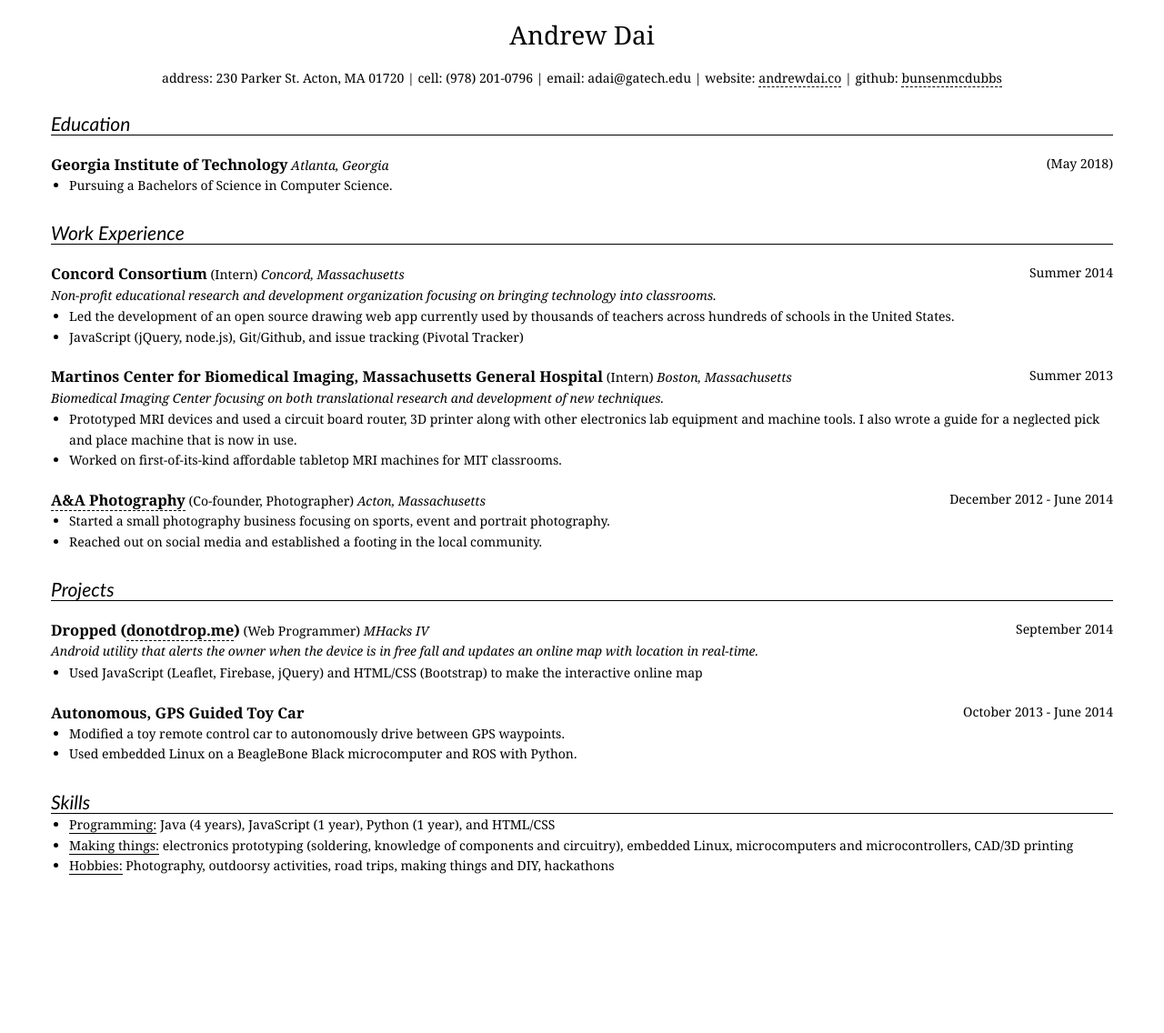
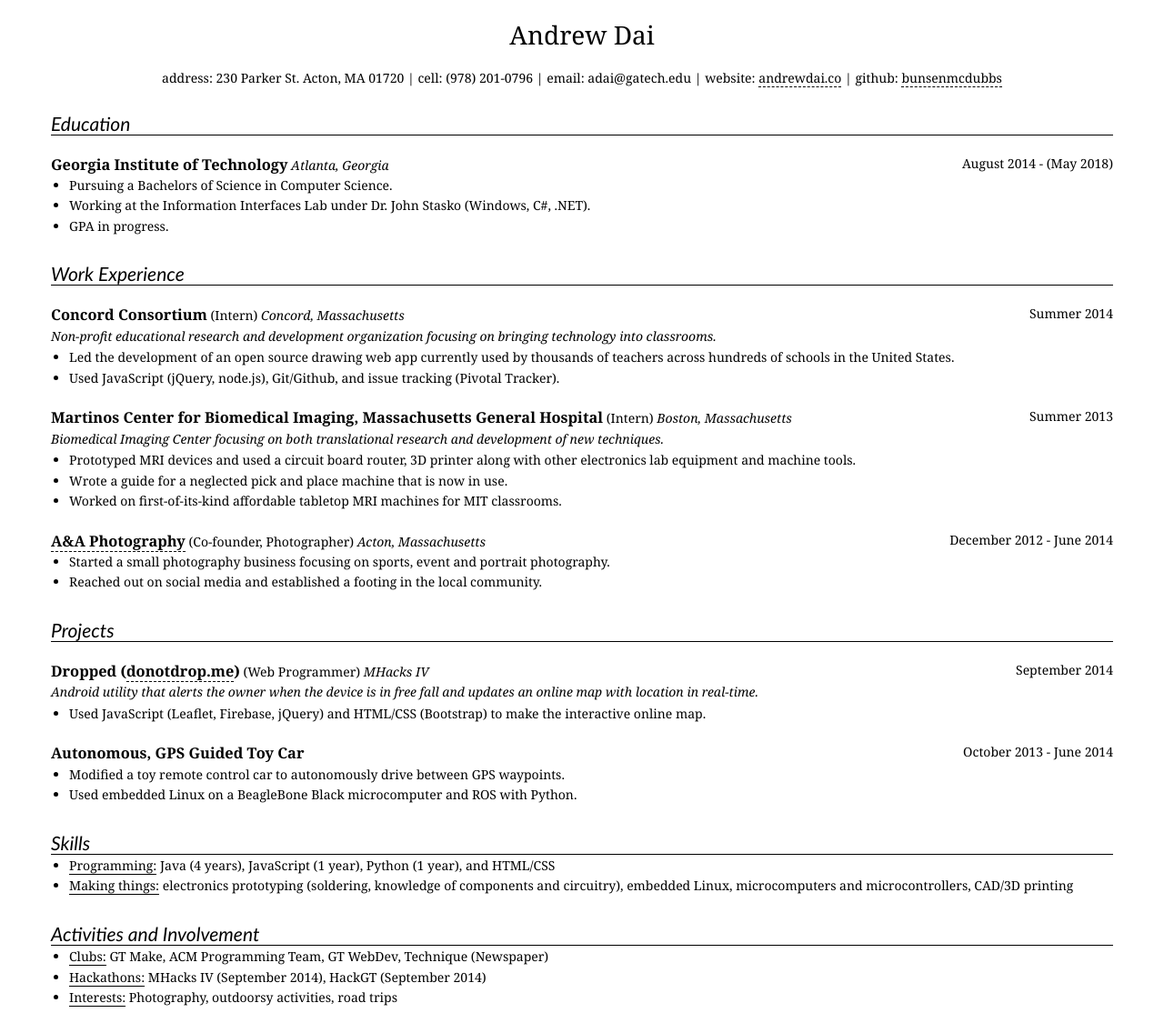
Before and after one commit to bunsenmcdubbs/bunsenmcdubbs.github.io, a Jekyll site: the page resume/index.html, which Jekyll copies as it is, in a window 1280 px wide. Shown: the whole page at 91% size. Built offline with Jekyll 4.4.1, drawn with Linux system fonts in a browser that asks for light colours; Markdown is read by kramdown in place of the engine named in the settings; before the commit the page ends 991 px from its top, so only the background shows below that.

Commit message:
updated resume with activities section

```diff
--- a/resume/index.html
+++ b/resume/index.html
@@ -27,9 +27,11 @@
       <div class="entry">
         <h3>Georgia Institute of Technology</h3>
         <span class='loc'>Atlanta, Georgia</span>
-        <span class='date'>(May 2018)</span>
+        <span class='date'>August 2014 - (May 2018)</span>
         <ul>
           <li><p>Pursuing a Bachelors of Science in Computer Science.</p></li>
+          <li><p>Working at the Information Interfaces Lab under Dr. John Stasko (Windows, C#, .NET).</p></li>
+          <li><p>GPA in progress.</p></li>
         </ul>
       </div>
     </section>
@@ -48,8 +50,8 @@
           <li><p>Led the development of an open source drawing web app currently
             used by thousands of teachers across hundreds of schools in the
             United States.</p></li>
-          <li><p>JavaScript (jQuery, node.js), Git/Github, and issue tracking
-            (Pivotal Tracker)</p></li>
+          <li><p>Used JavaScript (jQuery, node.js), Git/Github, and issue tracking
+            (Pivotal Tracker).</p></li>
         </ul>
       </div>
 
@@ -62,8 +64,8 @@
           research and development of new techniques.</p>
         <ul>
           <li><p>Prototyped MRI devices and used a circuit board router, 3D
-            printer along with other electronics lab equipment and machine tools.
-            I also wrote a guide for a neglected pick and place machine that is
+            printer along with other electronics lab equipment and machine tools.</p></li>
+          <li><p>Wrote a guide for a neglected pick and place machine that is
             now in use.</p></li>
           <li><p>Worked on first-of-its-kind affordable tabletop MRI machines
             for MIT classrooms.</p></li>
@@ -97,7 +99,7 @@
           in free fall and updates an online map with location in real-time.</p>
         <ul>
           <li><p>Used JavaScript (Leaflet, Firebase,
-            jQuery) and HTML/CSS (Bootstrap) to make the interactive online map
+            jQuery) and HTML/CSS (Bootstrap) to make the interactive online map.
             </p></li>
         </ul>
       </div>
@@ -123,11 +125,22 @@
           (1 year), Python (1 year), and HTML/CSS</p></li>
         <li><p><span class="label">Making things:</span> electronics prototyping
           (soldering, knowledge of components and circuitry), embedded Linux,
-              microcomputers and microcontrollers, CAD/3D printing</p></li>
-        <li><p><span class="label">Hobbies:</span> Photography, outdoorsy
-          activities, road trips, making things and DIY, hackathons</p></li>
+          microcomputers and microcontrollers, CAD/3D printing</p></li>
       </ul>
 
+    </section>
+
+    <section class="resume-activities">
+      <h2>Activities and Involvement</h2>
+
+      <ul>
+        <li><p><span class="label">Clubs:</span> GT Make, ACM Programming Team,
+          GT WebDev, Technique (Newspaper)</p></li>
+        <li><p><span class="label">Hackathons:</span> MHacks IV (September 2014),
+          HackGT (September 2014)</p></li>
+        <li><p><span class="label">Interests:</span> Photography, outdoorsy
+          activities, road trips</p></li>
+      </ul>
     </section>
 
 
--- a/resume/style.css
+++ b/resume/style.css
@@ -107,5 +107,10 @@ h2 {
   border-bottom: 1px solid;
 }
 
+.resume-activities .label {
+  /*text-decoration: underline;*/
+  border-bottom: 1px solid;
+}
+
 .meta {
 }
```
